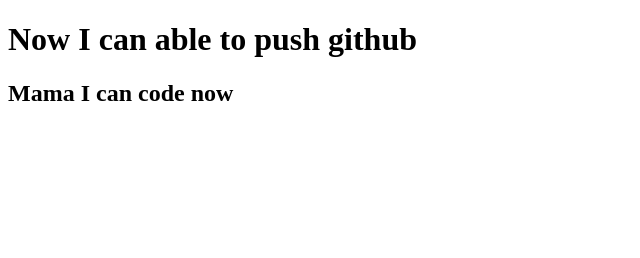
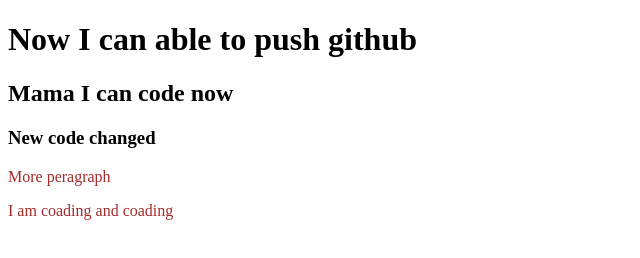
Before and after one commit to AbdullahAlGalib/my-second-repo, a plain HTML site: page index.html in a window 1280 px wide. Shown: the whole page, without its empty margins (0-640 px from the left). Drawn offline with Linux system fonts and the light colour scheme.

Commit message:
styles addes

```diff
--- a/index.html
+++ b/index.html
@@ -5,9 +5,13 @@
     <meta http-equiv="X-UA-Compatible" content="IE=edge">
     <meta name="viewport" content="width=device-width, initial-scale=1.0">
     <title>My Second Github Repo</title>
+    <link rel="stylesheet" href="style.css">
 </head>
 <body>
     <h1> Now I can able to push github</h1>
     <h2>Mama I can code now</h2>
+    <h3>New code changed</h3>
+    <p>More peragraph</p>
+    <p>I am coading and coading</p>
 </body>
 </html>
--- /dev/null
+++ b/style.css
@@ -0,0 +1,3 @@
+p{
+    color: brown;
+}
```
